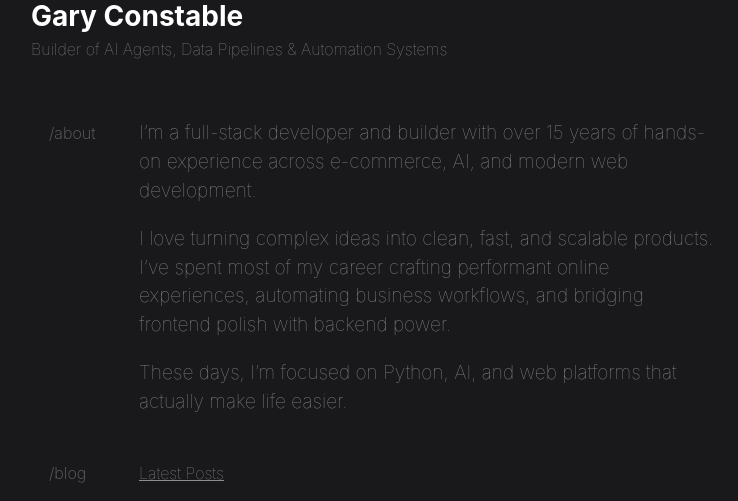
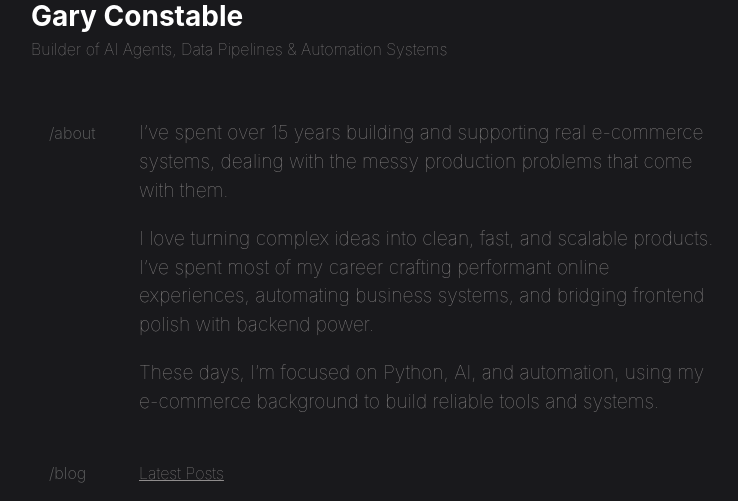
Before and after one commit to ghostfrog-ltd/portfolio, a Flask app: page / in a window 1280 px wide. Shown: the part 197-698 px from the top of the page, without its empty margins (257-995 px from the left). Run offline with Flask 3, Linux system fonts and the light colour scheme; some libraries are stand-ins or nearby versions.

Commit message:
Text Change.

```diff
--- a/templates/index.html
+++ b/templates/index.html
@@ -64,17 +64,15 @@
     <section id="about" class="grid w-full card">
         <h2>/About</h2>
         <div>
-            <p>I’m a full-stack developer and builder with over 15 years of hands-on experience across e-commerce, AI,
-                and
-                modern web development.</p>
+            <p>I’ve spent over 15 years building and supporting real e-commerce systems, dealing with the messy production problems that come with them.</p>
 
             <p>I love turning complex ideas into clean, fast, and scalable products. I’ve spent most of my career
                 crafting
-                performant online experiences, automating business workflows, and bridging frontend polish with backend
+                performant online experiences, automating business systems, and bridging frontend polish with backend
                 power.
             </p>
 
-            <p>These days, I’m focused on Python, AI, and web platforms that actually make life easier.</p>
+            <p>These days, I’m focused on Python, AI, and automation, using my e-commerce background to build reliable tools and systems.</p>
         </div>
     </section>
 
```
